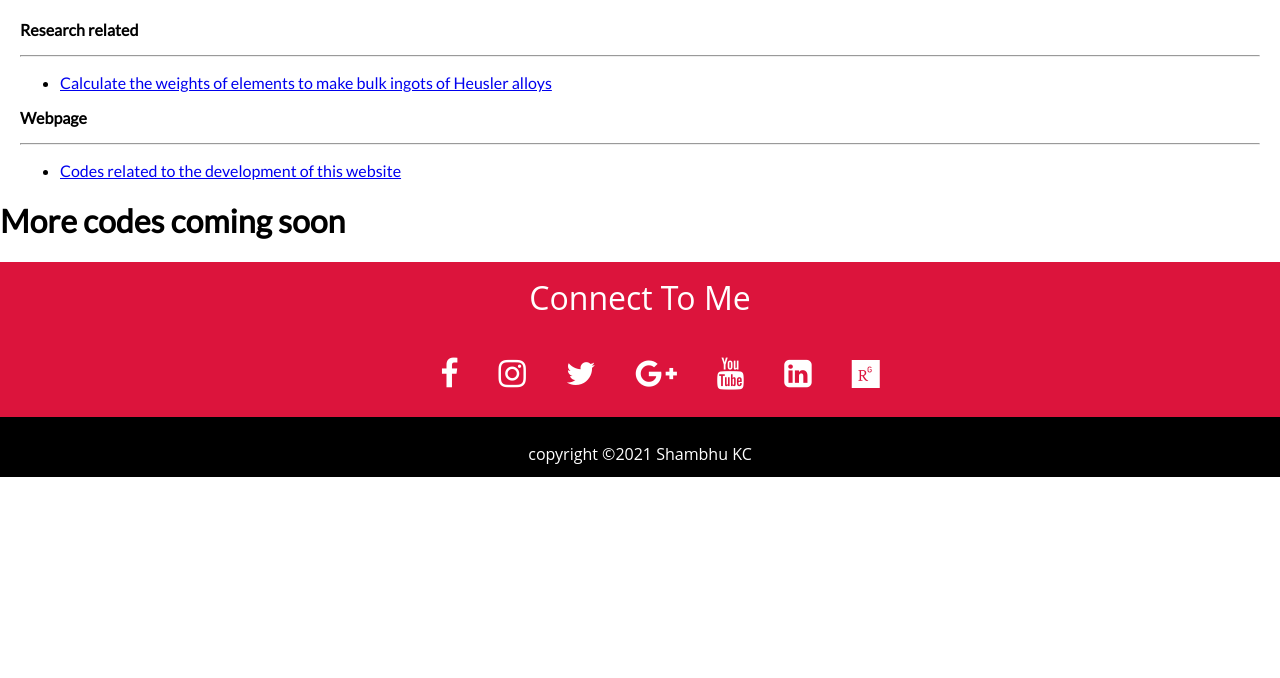
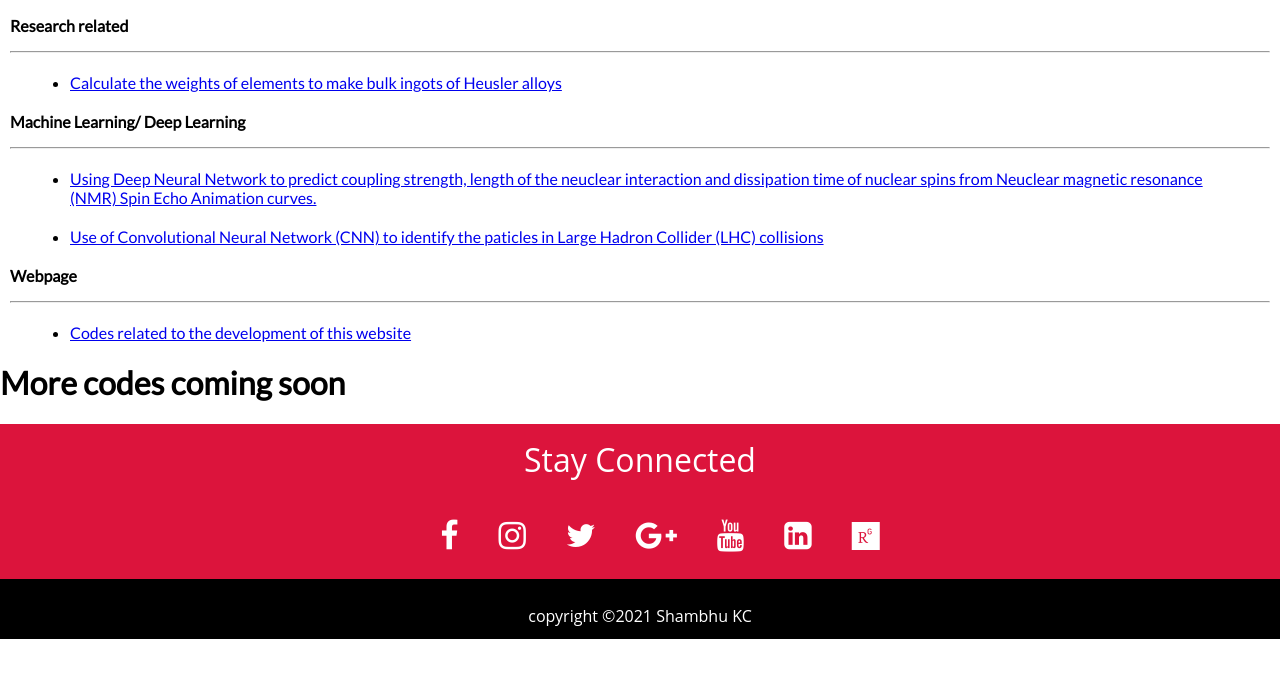
Before and after one commit to skc46/portfolio, a Django app: page /resources/ in a window 1280 px wide. Shown: the part 105-783 px from the top of the page. Run offline with Django 3.2, Linux system fonts and the light colour scheme; some libraries are stand-ins or nearby versions.

Commit message:
updates to publication, and coding

```diff
--- a/portfolioapp/templates/portfolioapp/base.html
+++ b/portfolioapp/templates/portfolioapp/base.html
@@ -44,7 +44,7 @@
 
     <footer>
         <div class="footer-content">
-          <h3>Connect to me</h3>
+          <h3>Stay Connected</h3>
           <ul class="links">
             <li><a href="https://www.facebook.com/shambhu.kc" target="_blank"><i class="fa fa-facebook"></i></a></li>
             <li><a href="https://www.instagram.com/samvu.kc_" target="_blank"><i class="fa fa-instagram"></i></a></li>
--- a/portfolioapp/templates/portfolioapp/coding.html
+++ b/portfolioapp/templates/portfolioapp/coding.html
@@ -8,14 +8,25 @@
 
    <div class="coding-wrapper">
      <p><b>Research related</b></p><hr>
-    <ul>
+     <ul>
       <li><a href="https://github.com/skc46/Alloys_preparation/blob/master/bulk_sample_wt_cal.ipynb", target="_blank">Calculate the weights of elements to make bulk ingots of Heusler alloys</a></li>
-    </ul>
+     </ul>
 
-    <p><b>Webpage</b></p><hr>
-    <ul>
+     <p><b>Machine Learning/ Deep Learning</b></p><hr>
+     <ul>
+      <li><a href="https://github.com/skc46/Machine_learning_notebooks/blob/master/Neuclear_magnetic_resonance%20with%20Spin%20echo.ipynb",
+      target="_blank">Using Deep Neural Network to predict coupling strength, length of the neuclear interaction and dissipation time of nuclear spins from Neuclear
+      magnetic resonance (NMR) Spin Echo Animation curves.</a><br></li>
+
+
+      <li><a href="https://github.com/skc46/Machine_learning_notebooks/blob/master/CNN_CERNparticle_identification.ipynb", target="_blank">
+      Use of Convolutional Neural Network (CNN) to identify the paticles in Large Hadron Collider (LHC) collisions</a></li>
+     </ul>
+
+     <p><b>Webpage</b></p><hr>
+     <ul>
       <li> <a href="https://github.com/skc46/portfolio", target="_blank">Codes related to the development of this website</a></li>
-    </ul>
+     </ul>
    </div>
 
    <div><h1>More codes coming soon</h1></div>
--- a/static/styles.css
+++ b/static/styles.css
@@ -280,7 +280,7 @@ input[type=submit] {
 }
 
 .pub-container li:nth-child(odd) {
-  background:rgb(214, 213, 213);
+  background:rgb(241, 133, 133);
 }
 
 /* presentation.html*/
@@ -290,7 +290,7 @@ input[type=submit] {
 }
 
 .presen-container div:nth-child(odd) {
-  background:rgb(187, 185, 185);
+  background:rgb(243, 144, 144);
 }
 
 /*research.html */
@@ -320,6 +320,10 @@ input[type=submit] {
 /*coding.html */
 
 .coding-wrapper {
+  margin: 10px;
+}
+
+.coding-wrapper li{
   margin: 20px;
 }
 
```
Also changed, not shown: my_portfolio/settings.py (+18 -18 lines).
